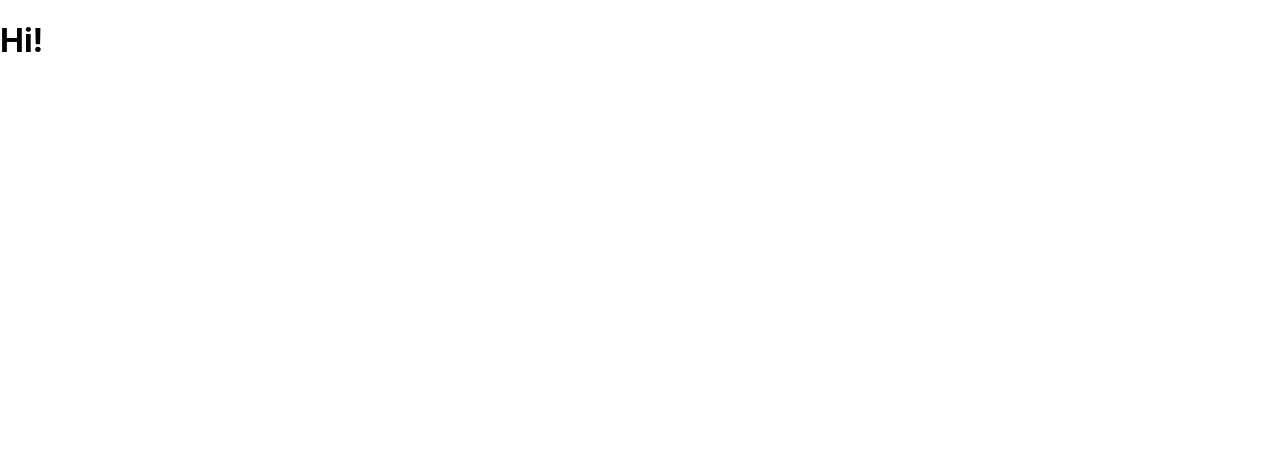
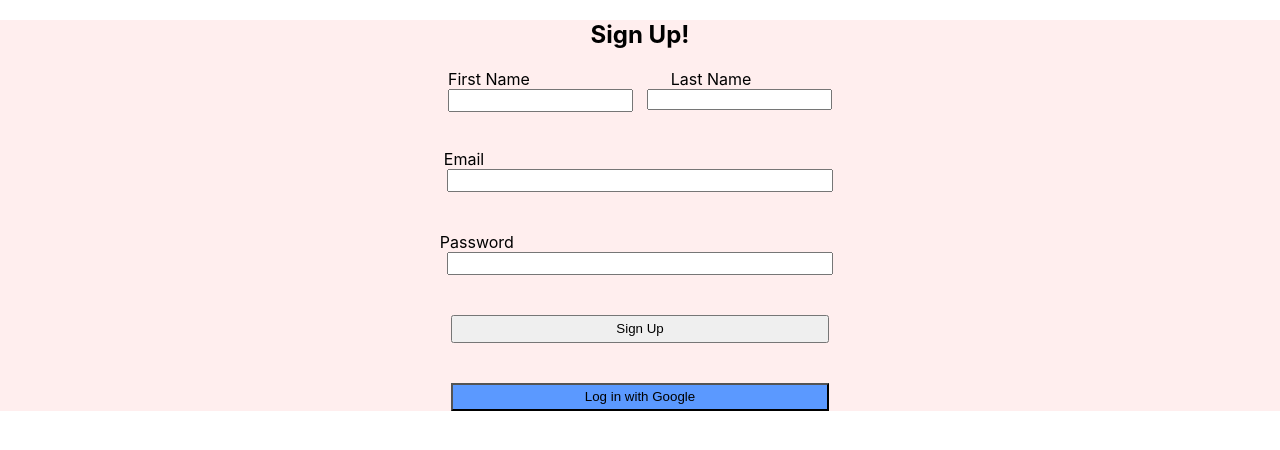
Before and after one commit to Bstuart77/Checklist_418, a React (Create React App) app: page / in a window 1280 px wide. Shown: the top 450 px of the page. Built offline with nearby package versions, Linux system fonts and the light colour scheme.

Commit message:
Re made SignUp.js

```diff
--- a/src/SignUp.js
+++ b/src/SignUp.js
@@ -1,6 +1,45 @@
 function SignUp() {
     return (
-        <h1>Hi!</h1>
+        <div className="SignUpClass">
+        <h2>Sign Up!</h2>
+        <form>
+            <label className="FirstNameLabel"> First Name</label>
+            <label className="LastNameLabel"> Last Name</label>
+        <br/>
+
+            <input className="FirstNameBox" type="text" required/>
+            <input className="LastNameBox" type="text" required/>
+
+            <br/>
+            <br/>
+            <br/>
+
+            <label className="EmailLabel "> Email</label>
+            <br/>
+            <input className="EmailBox" type="text" required/>
+
+            <br/>
+            <br/>
+            <br/>
+
+
+            <label className="PasswordLabel"> Password</label>
+            <br/>
+            <input className="PasswordBox" type="text" required/>
+
+            <br/>
+            <br/>
+            <br/>
+
+
+            <button className="SignUpButton">Sign Up</button>
+        </form>
+        <br/>
+        <br/>
+
+
+        <button className="SignInWithGoogleButton">Log in with Google</button>
+        </div>
     );
 }
 
```
